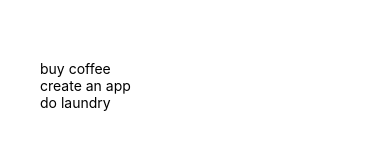
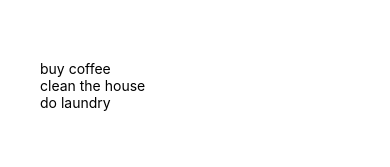
Before and after one commit to Sidhra93/react-native-todo-app, a React Native app: screen / in a window 390 px wide. Shown: the top 167 px of the page. Built offline with nearby package versions, Linux system fonts and the light colour scheme.

Commit message:
Change text

```diff
--- a/App.js
+++ b/App.js
@@ -4,7 +4,7 @@ import { StyleSheet, Text, View, FlatList } from 'react-native';
 export default function App() {
     const [ todos, setTodos ] = useState([
         { text: 'buy coffee', key: '1' },
-        { text: 'create an app', key: '2' },
+        { text: 'clean the house', key: '2' },
         { text: 'do laundry', key: '3' }
     ])
 
```
